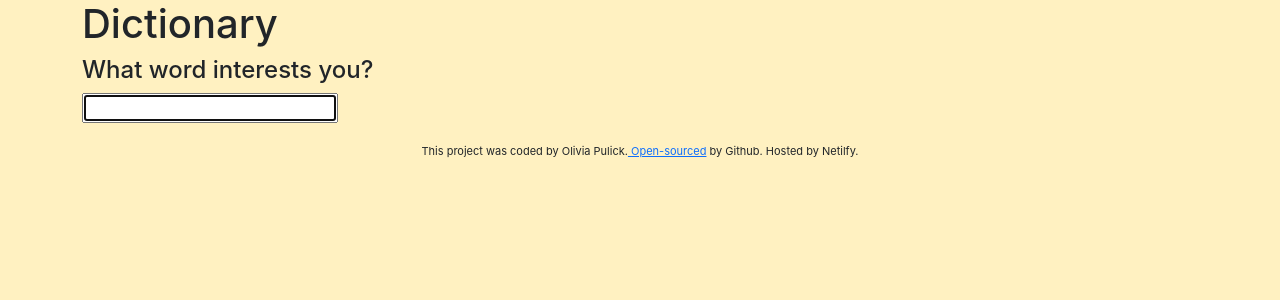
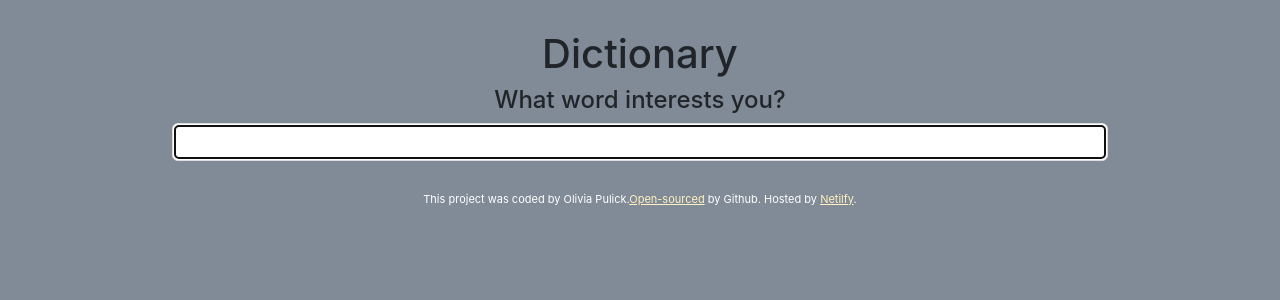
Before and after one commit to orpulick/Dictionary-App, a React (Create React App) app: page / in a window 1280 px wide. Shown: the top 300 px of the page. Built offline with nearby package versions, Linux system fonts and the light colour scheme.

Commit message:
Styled app

```diff
--- a/src/App.css
+++ b/src/App.css
@@ -1,8 +1,23 @@
 footer {
   font-size: 11px;
-  margin-top: 20px;
+  margin: 30px 0;
   text-align: center;
+  color: white;
+}
+footer a {
+  color: #fff1c1;
+}
+footer a:hover {
+  color: white;
+  text-decoration: none;
 }
 body {
-  background: #fff1c1;
+  background: #808b97;
 }
+.App {
+  max-width: 960px;
+  margin: 0 auto;
+}
+.App-header {
+  margin: 30px 0;
+}
--- a/src/App.js
+++ b/src/App.js
@@ -12,10 +12,10 @@ export default function App() {
         <footer>
           This project was coded by Olivia Pulick.
           <a href="https://github.com/orpulick/Dictionary-App">
-            {" "}
             Open-sourced
           </a>{" "}
-          by Github. Hosted by Netilfy.
+          by Github. Hosted by{" "}
+          <a href="https://famous-biscuit-e95339.netlify.app/">Netilfy</a>.
         </footer>
       </div>
     </div>
--- a/src/Dictionary.css
+++ b/src/Dictionary.css
@@ -0,0 +1,13 @@
+.Dictionary h1 {
+  text-align: center;
+}
+.Dictionary h4 {
+  text-align: center;
+}
+.Dictionary input {
+  width: 100%;
+  border-radius: 6px;
+  padding: 6px 10px;
+  color: #333;
+  border: 1px solid #ddd;
+}
```
